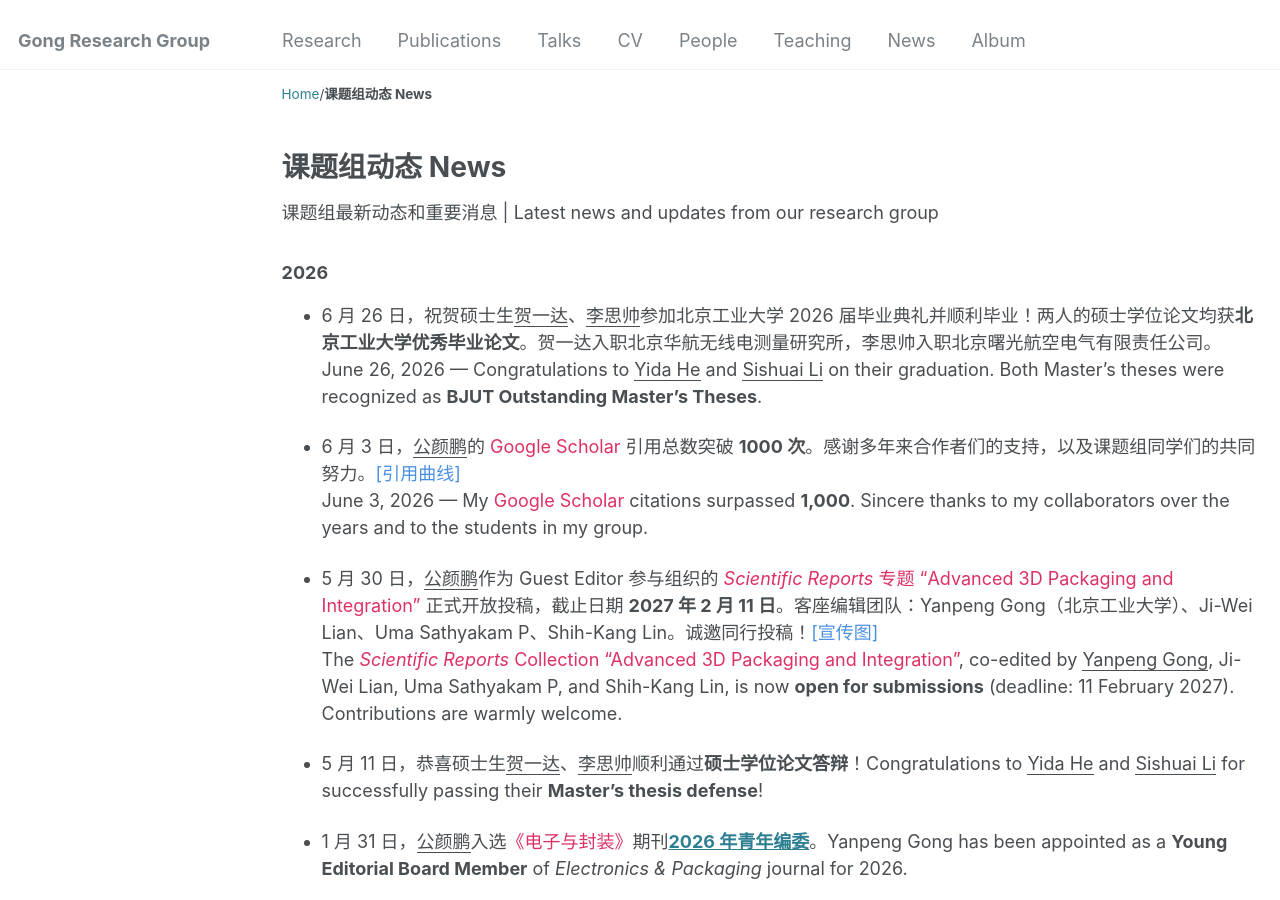
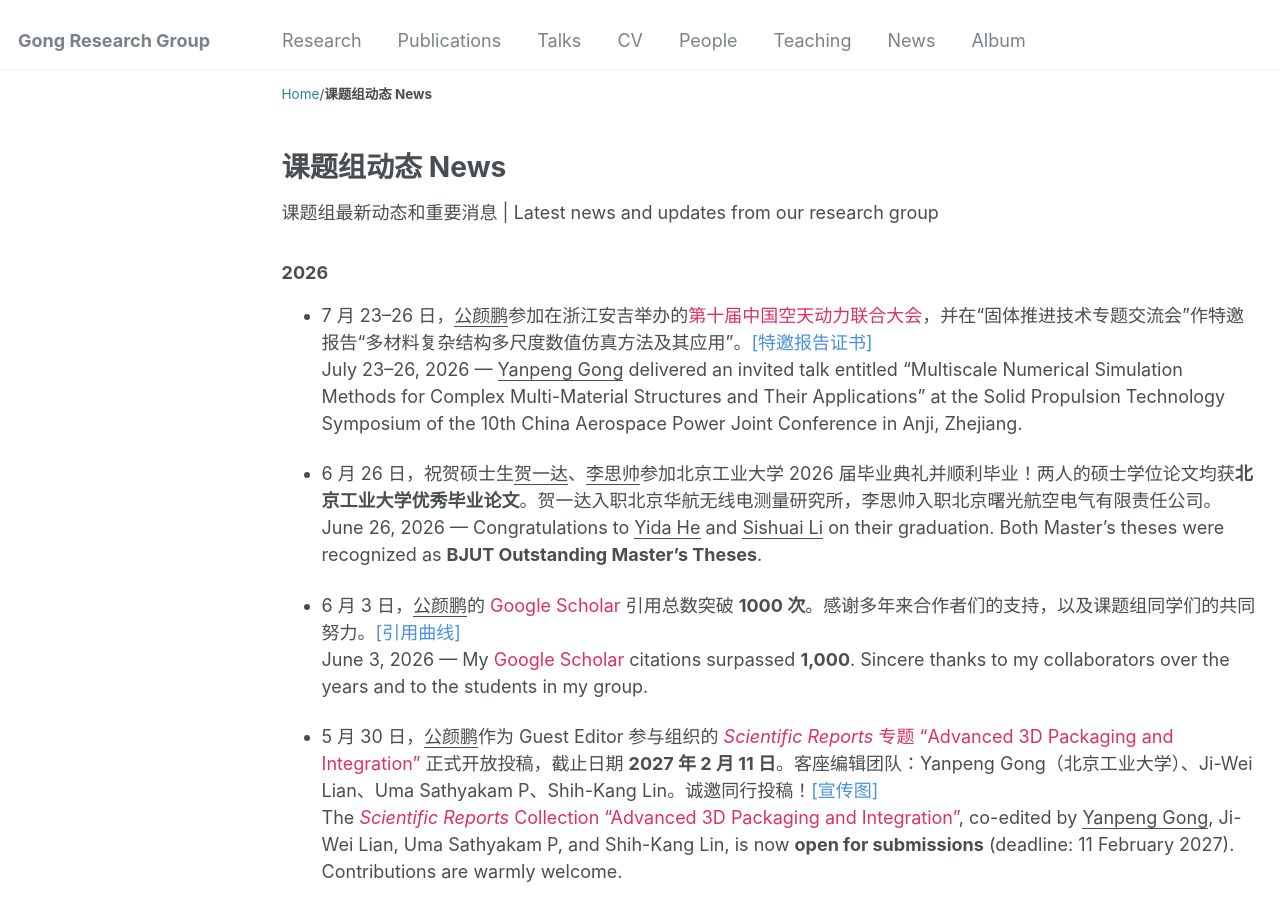
Before and after one commit to yanpeng-gong/yanpeng-gong.github.io, a Jekyll site: the page built from _news/news.md, in a window 1280 px wide and 900 px high. Built offline with Jekyll 4.4.1, drawn with Linux system fonts in a browser that asks for light colours; comment, search, counter and statistics services are not loaded.

Commit message:
news: add aerospace power invited talk

```diff
--- a/_news/news.md
+++ b/_news/news.md
@@ -9,6 +9,9 @@ collection: news
 <p>课题组最新动态和重要消息 | Latest news and updates from our research group</p>
 
 <h3>2026</h3>
+
+- 7 月 23–26 日，<u>公颜鹏</u>参加在浙江安吉举办的<a href="https://aspowercn2026.scimeeting.cn/" style="text-decoration:none;color:#DE3163;">第十届中国空天动力联合大会</a>，并在“固体推进技术专题交流会”作特邀报告“多材料复杂结构多尺度数值仿真方法及其应用”。<a href="/files/news/2026_Aerospace_Power_invited_talk.jpg" style="text-decoration:none;color:#4A90E2;">[特邀报告证书]</a><br>
+  July 23–26, 2026 — <u>Yanpeng Gong</u> delivered an invited talk entitled “Multiscale Numerical Simulation Methods for Complex Multi-Material Structures and Their Applications” at the Solid Propulsion Technology Symposium of the 10th China Aerospace Power Joint Conference in Anji, Zhejiang.<br>
 
 - 6 月 26 日，祝贺硕士生<u>贺一达</u>、<u>李思帅</u>参加北京工业大学 2026 届毕业典礼并顺利毕业！两人的硕士学位论文均获<strong>北京工业大学优秀毕业论文</strong>。贺一达入职北京华航无线电测量研究所，李思帅入职北京曙光航空电气有限责任公司。<br>
   June 26, 2026 — Congratulations to <u>Yida He</u> and <u>Sishuai Li</u> on their graduation. Both Master's theses were recognized as <strong>BJUT Outstanding Master's Theses</strong>.<br>
```
Also changed, not shown: files/news/2026_Aerospace_Power_invited_talk.jpg (added).
